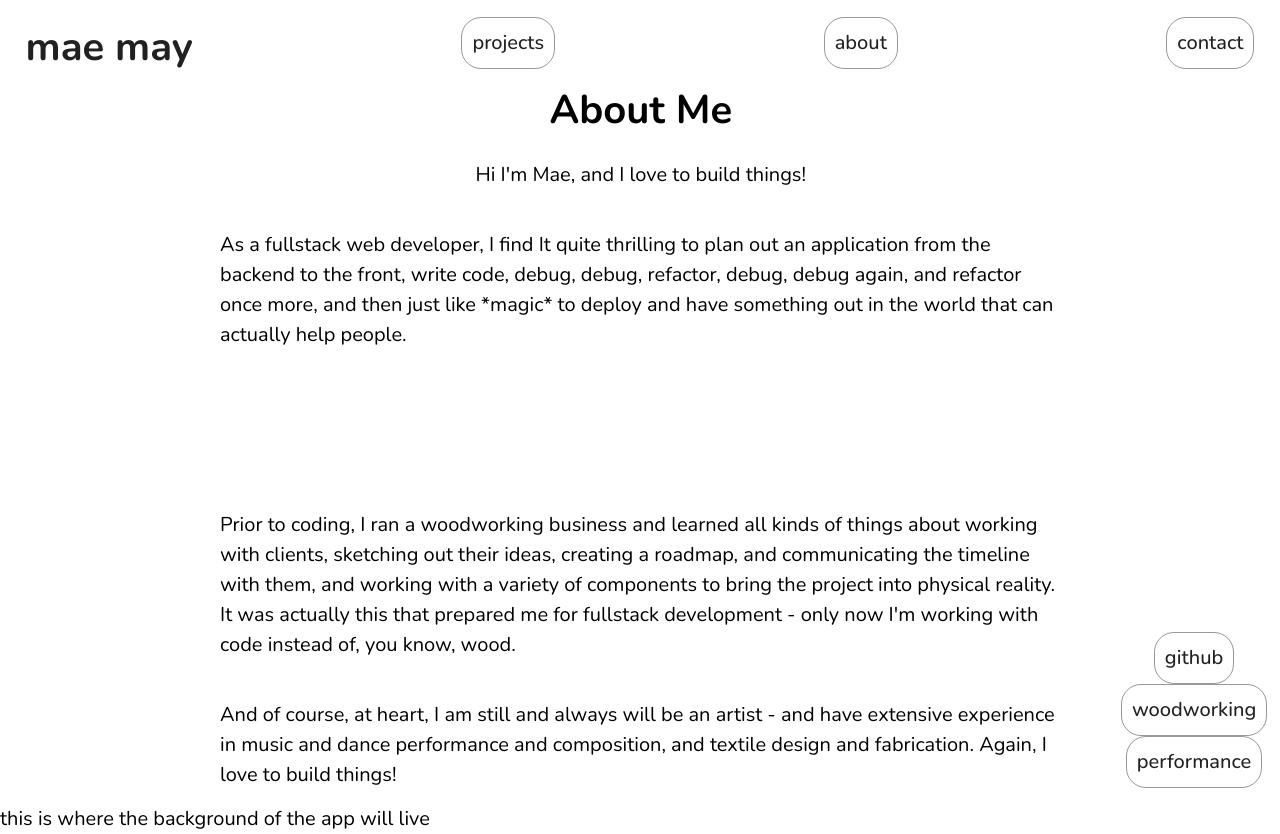
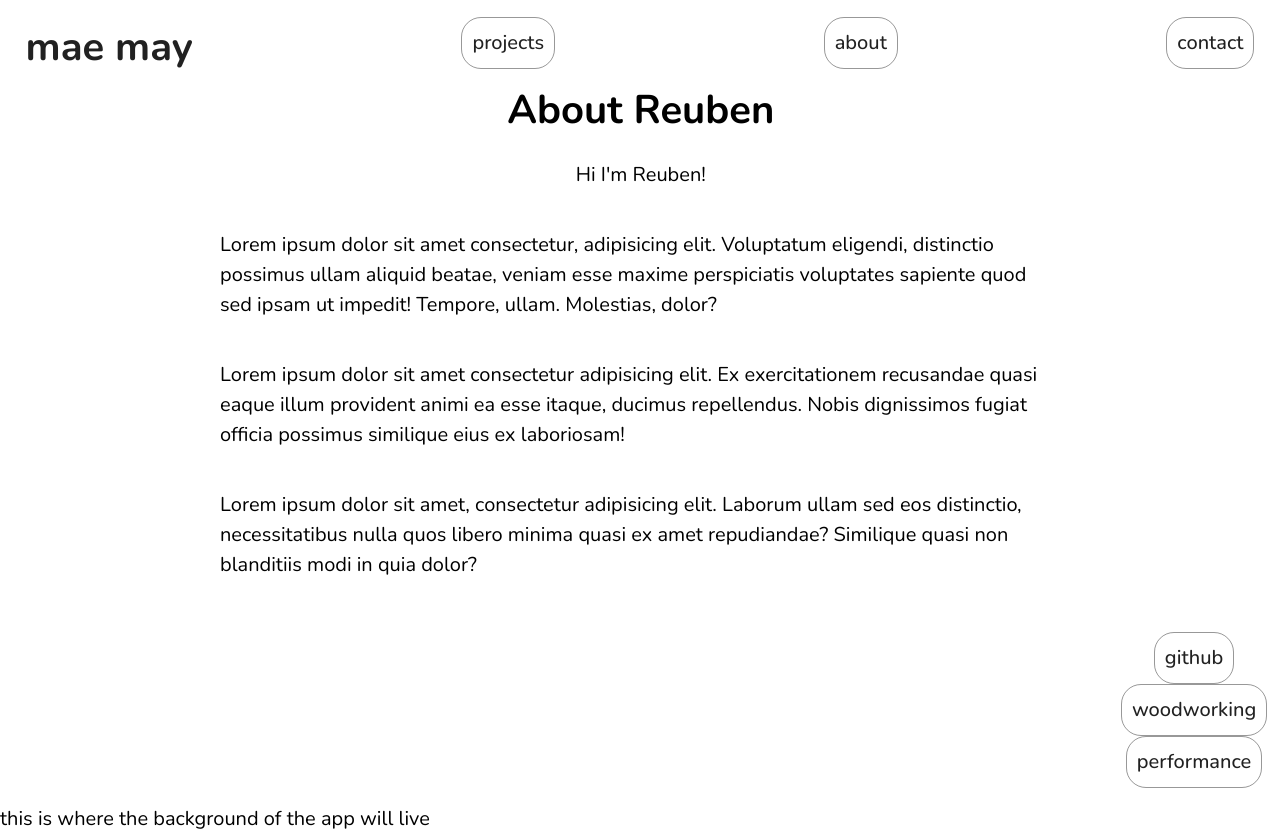
Before and after one commit to maemay85/projectRFB, a React (Vite) app: page /about in a window 1280 px wide. Shown: the top 834 px of the page. Built offline with nearby package versions, Linux system fonts and the light colour scheme.

Commit message:
temporarily added lorem ipsum to about page and added comment reminder to change emailjs sendform arguments once a new template is create

```diff
--- a/src/AppRoutes.jsx
+++ b/src/AppRoutes.jsx
@@ -1,7 +1,7 @@
 import { Route, Routes } from "react-router-dom"
 import Home from "./components/Home/Home"
 import About from "./components/About/About"
-import TenantResources from "./components/Projects"
+import TenantResources from "./components/TenantResources"
 import Contact from "./components/Contact"
 import EmailContactForm from "./components/EmailContactForm"
 
@@ -11,7 +11,7 @@ const AppRoutes = () => {
       <Routes>
         <Route path='/' element={<Home />} />
         <Route path='/about' element={<About />} />
-        <Route path='/projects' element={<TenantResources />} />
+        <Route path='/tenantresources' element={<TenantResources />} />
         <Route path='/contact' element={<Contact />} />
         <Route path='/email' element={<EmailContactForm />} />
         <Route path='*' element={<Home />} />
--- a/src/components/About/About.jsx
+++ b/src/components/About/About.jsx
@@ -1,4 +1,4 @@
-import React from 'react'
+
 import { ColumnContainer } from '../styled-components/Containers'
 
 
@@ -8,17 +8,15 @@ function About() {
   return (
     <>
       <ColumnContainer padding='0 10rem' position='absolute'>
-            <h1>About Me</h1>
+            <h1>About Reuben</h1>
 
-            <p>Hi I'm Mae, and I love to build things!</p>
+            <p>Hi I'm Reuben!</p>
 
-            <p>As a fullstack web developer, I find It quite thrilling to plan out an application from the backend to the front, write code, debug, debug, refactor, debug, debug again, and refactor once more, and then just like *magic* to deploy and have something out in the world that can actually help people.</p>
+            <p>Lorem ipsum dolor sit amet consectetur, adipisicing elit. Voluptatum eligendi, distinctio possimus ullam aliquid beatae, veniam esse maxime perspiciatis voluptates sapiente quod sed ipsam ut impedit! Tempore, ullam. Molestias, dolor?</p>
 
-            <br/><br/><br/><br/>
+            <p>Lorem ipsum dolor sit amet consectetur adipisicing elit. Ex exercitationem recusandae quasi eaque illum provident animi ea esse itaque, ducimus repellendus. Nobis dignissimos fugiat officia possimus similique eius ex laboriosam! </p>
 
-            <p>Prior to coding, I ran a woodworking business and learned all kinds of things about working with clients, sketching out their ideas, creating a roadmap, and communicating the timeline with them, and working with a variety of components to bring the project into physical reality. It was actually this that prepared me for fullstack development - only now I'm working with code instead of, you know, wood. </p>
-
-            <p>And of course, at heart, I am still and always will be an artist - and have extensive experience in music and dance performance and composition, and textile design and fabrication.  Again, I love to build things! </p>
+            <p>Lorem ipsum dolor sit amet, consectetur adipisicing elit. Laborum ullam sed eos distinctio, necessitatibus nulla quos libero minima quasi ex amet repudiandae? Similique quasi non blanditiis modi in quia dolor? </p>
 
         </ColumnContainer>
     </>
--- a/src/components/EmailContactForm.jsx
+++ b/src/components/EmailContactForm.jsx
@@ -10,7 +10,7 @@ const EmailContactForm = () => {
 
   const sendEmail = (e) => {
     e.preventDefault();
-
+//the arguments passed to sendForm below need to be updated after creating a new emailjs template for Reuben's site
     emailjs.sendForm('service_f0weiij', 'template_9tf6q6f', form.current, 'hxHheb-8UKemaGtn8').then((result) => {
       console.log(result.text);
       alert("message sent!")
```
Also changed, not shown: 1 other file (tests, documents, lock files or other folders).
